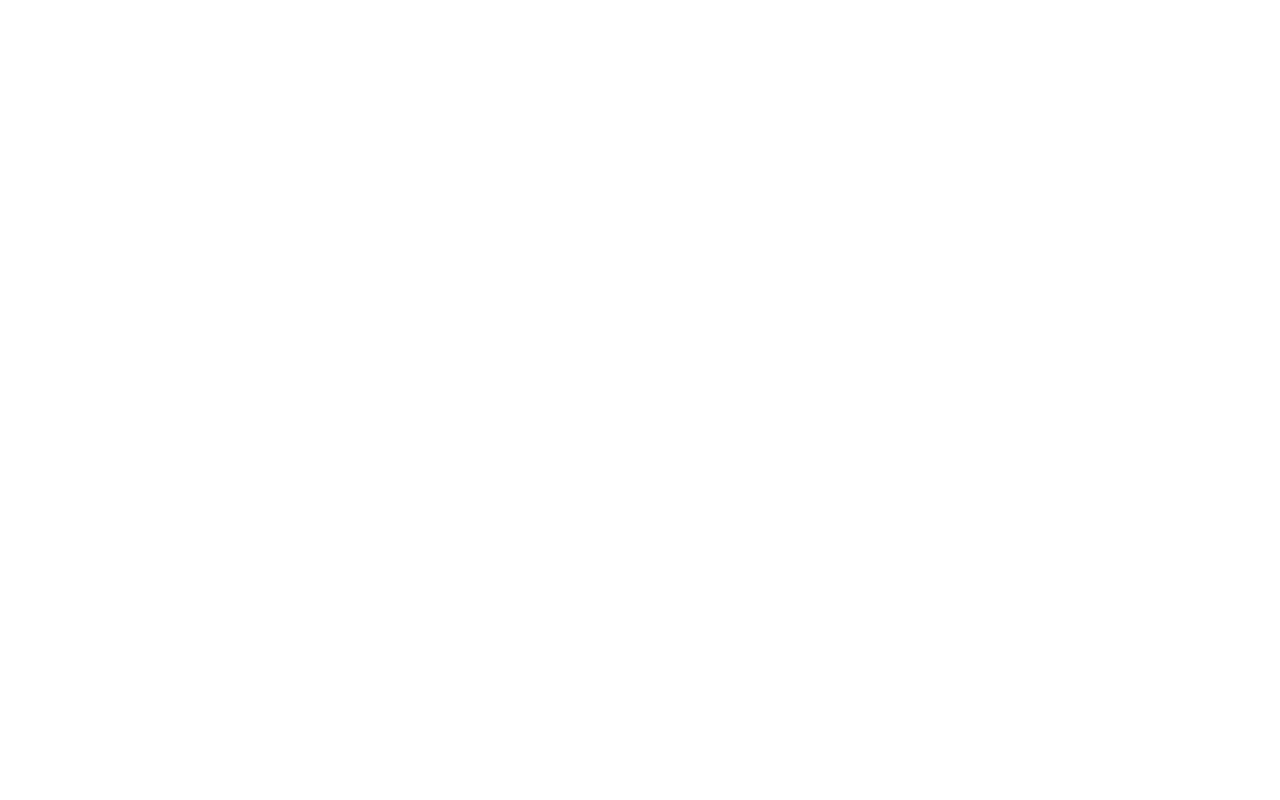
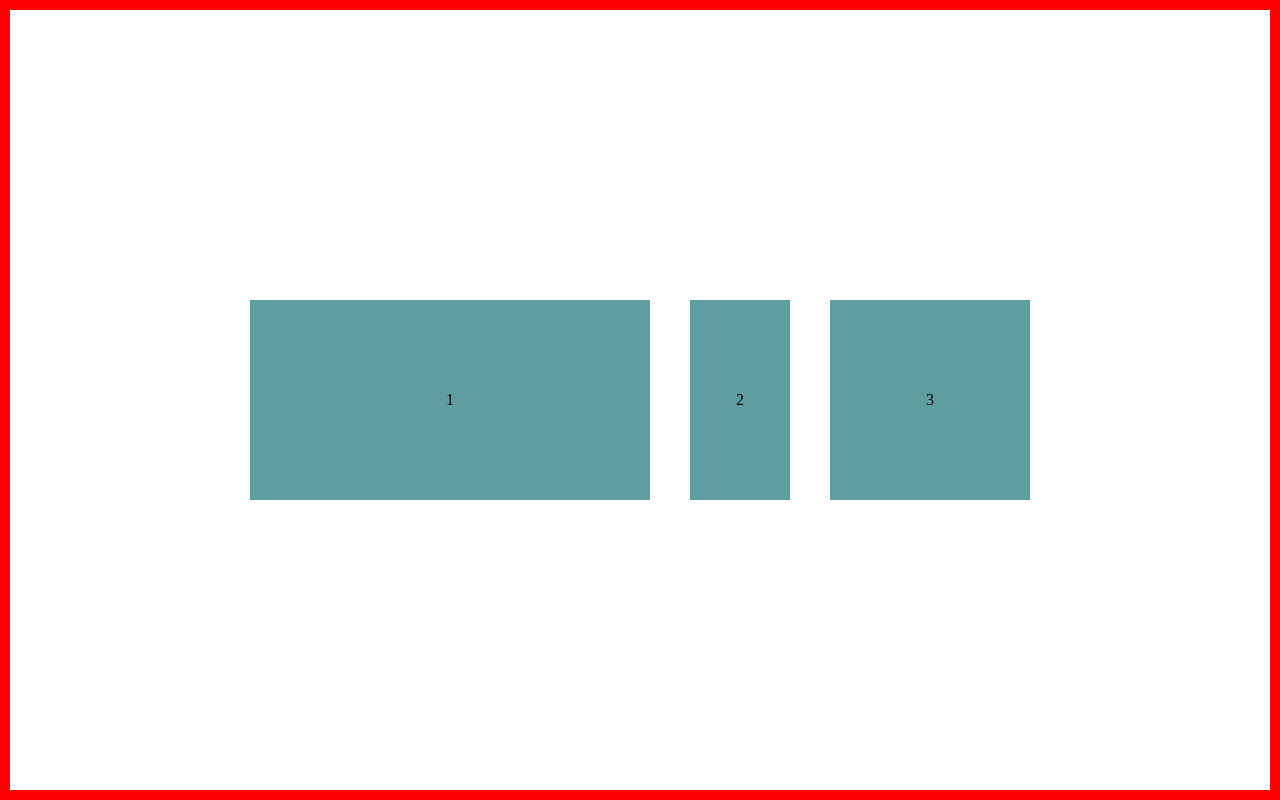
Before and after one commit to akang312/flexbox-course, a website: page index.html in a window 1280 px wide. Drawn offline with Linux system fonts and the light colour scheme.

Commit message:
flexbox index update

```diff
--- a/index.html
+++ b/index.html
@@ -5,10 +5,62 @@
     <meta http-equiv="X-UA-Compatible" content="IE=edge">
     <meta name="viewport" content="width=device-width, initial-scale=1.0">
     <title></title>
+
+    <style>
+    body {
+    margin: 0;
+      padding: 0;
+    }
+    .container {
+      margin: 0;
+      height: calc(100vh - 20px);
+      width: calc(100vw - 20px);
+      border: 10px solid red;
+      display: flex;
+      justify-content: center;
+      align-items: center;
+    }
+
+    .blocks {
+        display: flex;
+        justify-content: center;
+        align-items: center;
+        width: 1000px;
+    }
+
+    .block {
+      background-color:cadetblue;
+      height: 200px;
+      margin: 20px;
+      display: flex;
+      justify-content: center;
+      align-items: center;
+    }
+
+    .block1 {
+        flex-basis: 400px;
+    }
+
+    .block2 {
+        flex-basis: 100px;
+    }
+
+    .block3 {
+        flex-basis: 200px;
+    }
+  </style>
 </head>
+
 <body>
-    <div class="container">
 
+  <div class="container">
+    <div class="blocks">
+      <div class="block block1">1</div>
+      <div class="block block2">2</div>
+      <div class="block block3">3</div>
     </div>
+  </div>
+
 </body>
+
 </html>
```
